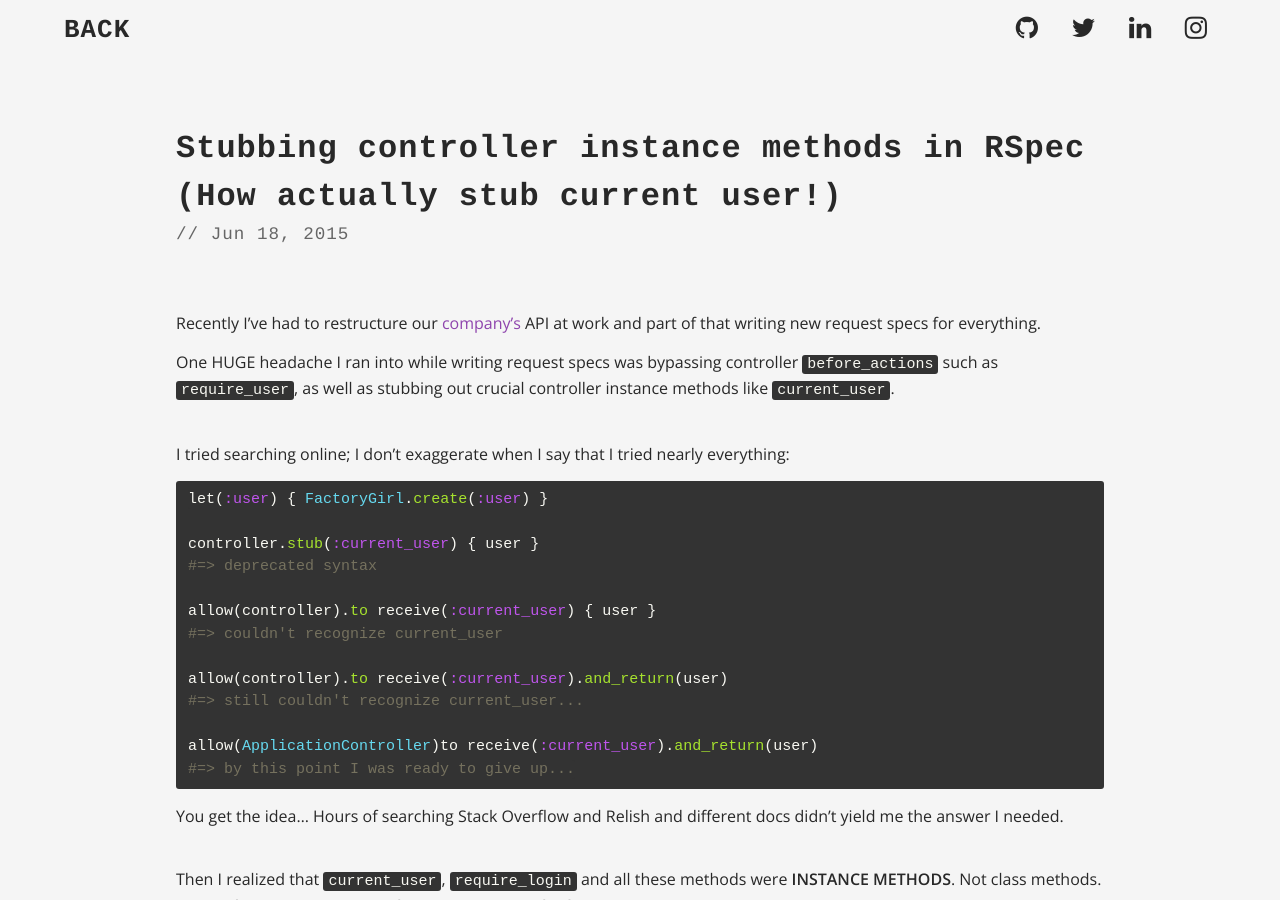
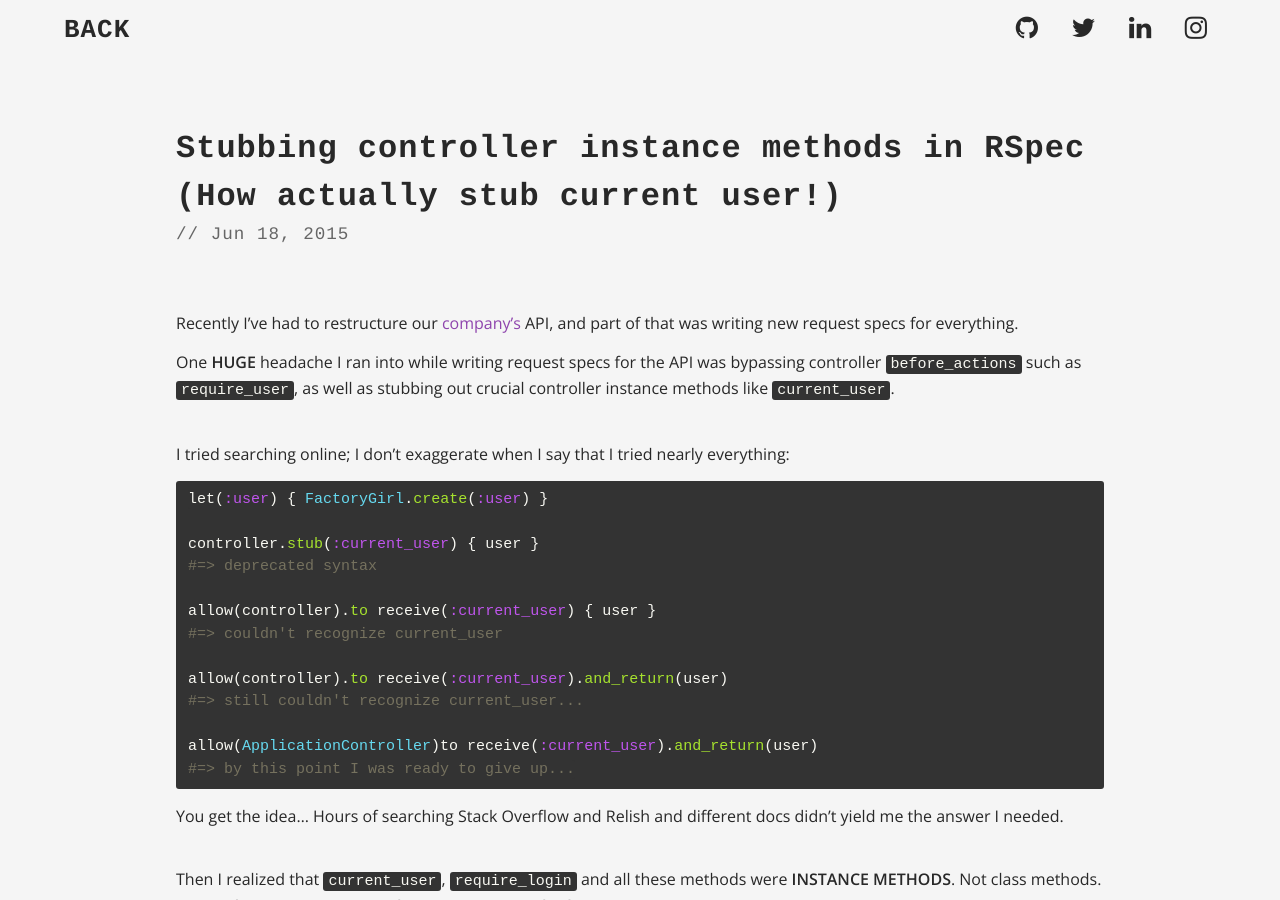
Before and after one commit to johnnyji/jekyll_blog, a Jekyll site: the page built from _posts/2015-06-18-stubbing-controller-instance-methods-in-rspec.markdown, in a window 1280 px wide and 900 px high. Built offline with Jekyll 4.4.1, drawn with Linux system fonts in a browser that asks for light colours; nearby versions of some CDN libraries.

Commit message:
fix typo

```diff
--- a/_posts/2015-06-18-stubbing-controller-instance-methods-in-rspec.markdown
+++ b/_posts/2015-06-18-stubbing-controller-instance-methods-in-rspec.markdown
@@ -5,9 +5,9 @@ date: 2015-06-18
 categories: RSpec
 ---
 
-Recently I've had to restructure our [company's][fitplan] API at work and part of that writing new request specs for everything.
+Recently I've had to restructure our [company's][fitplan] API, and part of that was writing new request specs for everything.
 
-One HUGE headache I ran into while writing request specs was bypassing controller `before_actions` such as `require_user`, as well as stubbing out crucial controller instance methods like `current_user`.
+One <strong>HUGE</strong> headache I ran into while writing request specs for the API was bypassing controller `before_actions` such as `require_user`, as well as stubbing out crucial controller instance methods like `current_user`.
 <br><br>
 
 I tried searching online; I don't exaggerate when I say that I tried nearly everything:
```
